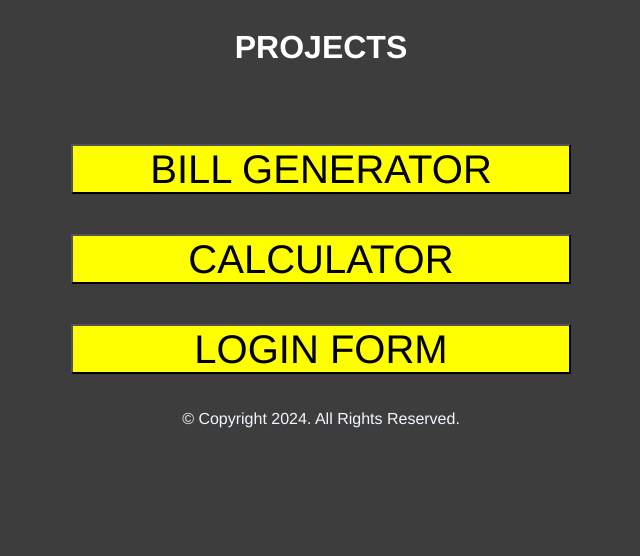
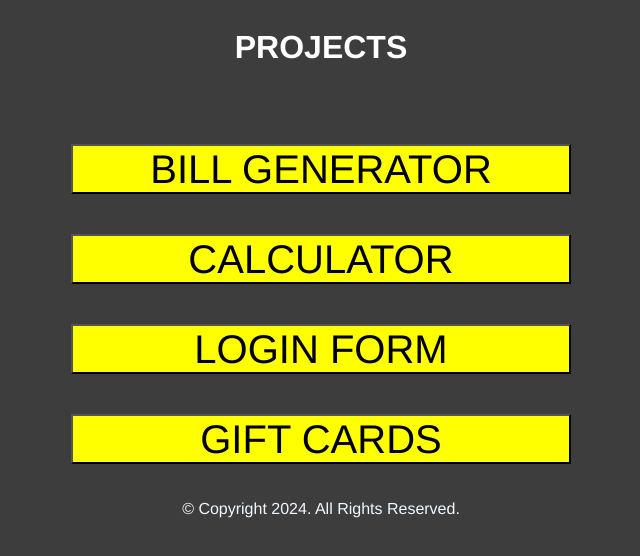
Before and after one commit to jammudurgaprasad/projects, a plain HTML site: page index.html in a window 1280 px wide. Shown: the whole page, without its empty margins (319-959 px from the left). Drawn offline with Linux system fonts and the light colour scheme.

Commit message:
Update index.html

```diff
--- a/index.html
+++ b/index.html
@@ -32,6 +32,7 @@
         <button><a href="bill.html" target=”_blank”>BILL GENERATOR</a></button>
         <button><a href="calculator.html" target=”_blank”>CALCULATOR</a></button>
         <button><a href="form.html" target=”_blank”>LOGIN FORM</a></button>
+        <button><a href="giftcards.html" target=”_blank”>GIFT CARDS</a></button>
     </body>
     <footer>
         <p class="Copyright" style="text-align: center;color: aliceblue;font-family: 'Franklin Gothic Medium', 'Arial Narrow', Arial, sans-serif;">&copy; Copyright 2024. All Rights Reserved.</p>
```
